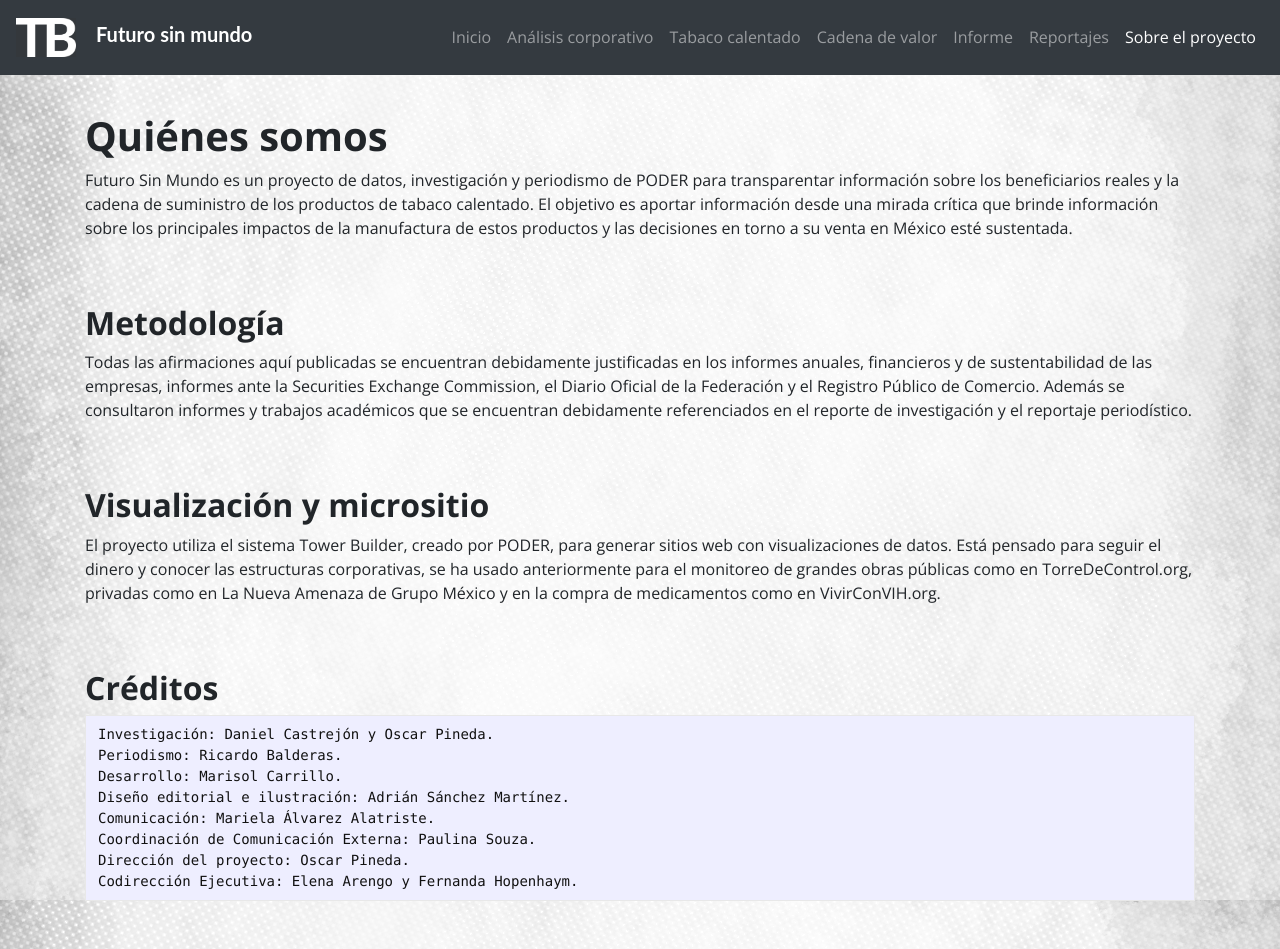
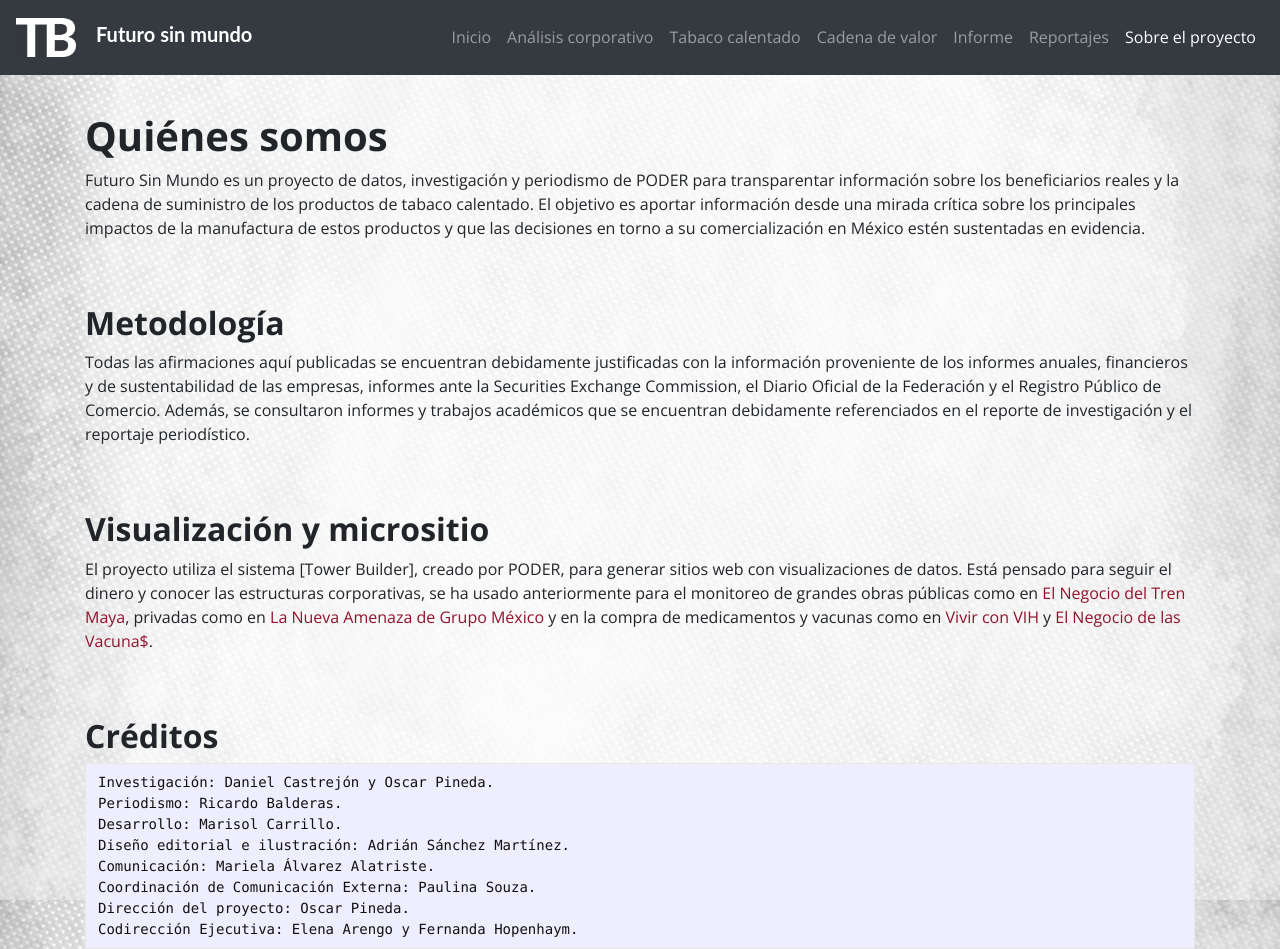
Before and after one commit to ProjectPODER/futurosinmundo, a Jekyll site: the page built from 7-about.md, in a window 1280 px wide and 949 px high. Built offline with Jekyll 4.4.1, drawn with Linux system fonts in a browser that asks for light colours.

Commit message:
Update 7-about.md

```diff
--- a/7-about.md
+++ b/7-about.md
@@ -6,15 +6,15 @@
 
 # Quiénes somos
 
-Futuro Sin Mundo es un proyecto de datos, investigación y periodismo de PODER para transparentar información sobre los beneficiarios reales y la cadena de suministro de los productos de tabaco calentado. El objetivo es aportar información desde una mirada crítica que brinde información sobre los principales impactos de la manufactura de estos productos y las decisiones en torno a su venta en México esté sustentada.
+Futuro Sin Mundo es un proyecto de datos, investigación y periodismo de PODER para transparentar información sobre los beneficiarios reales y la cadena de suministro de los productos de tabaco calentado. El objetivo es aportar información desde una mirada crítica sobre los principales impactos de la manufactura de estos productos y que las decisiones en torno a su comercialización en México estén sustentadas en evidencia.
 
 ## Metodología
 
-Todas las afirmaciones aquí publicadas se encuentran debidamente justificadas en los informes anuales, financieros y de sustentabilidad de las empresas, informes ante la Securities Exchange Commission, el Diario Oficial de la Federación y el Registro Público de Comercio. Además se consultaron informes y trabajos académicos que se encuentran debidamente referenciados en el reporte de investigación y el reportaje periodístico.
+Todas las afirmaciones aquí publicadas se encuentran debidamente justificadas con la información proveniente de los informes anuales, financieros y de sustentabilidad de las empresas, informes ante la Securities Exchange Commission, el Diario Oficial de la Federación y el Registro Público de Comercio. Además, se consultaron informes y trabajos académicos que se encuentran debidamente referenciados en el reporte de investigación y el reportaje periodístico.
 
 ## Visualización y micrositio
 
-El proyecto utiliza el sistema Tower Builder, creado por PODER, para generar sitios web con visualizaciones de datos. Está pensado para seguir el dinero y conocer las estructuras corporativas, se ha usado anteriormente para el monitoreo de grandes obras públicas como en TorreDeControl.org, privadas como en La Nueva Amenaza de Grupo México y en la compra de medicamentos como en VivirConVIH.org.
+El proyecto utiliza el sistema [Tower Builder], creado por PODER, para generar sitios web con visualizaciones de datos. Está pensado para seguir el dinero y conocer las estructuras corporativas, se ha usado anteriormente para el monitoreo de grandes obras públicas como en [El Negocio del Tren Maya](https://trenmaya.poderlatam.org/#/), privadas como en [La Nueva Amenaza de Grupo México](https://poderlatam.org/project/la-nueva-amenaza-de-grupo-mexico/) y en la compra de medicamentos y vacunas como en [Vivir con VIH](https://vivirconvih.org/) y [El Negocio de las Vacuna$](https://poderlatam.org/el-negocio-de-las-vacunas/#/vacunas-2023/).
 
 ## Créditos
 
```
